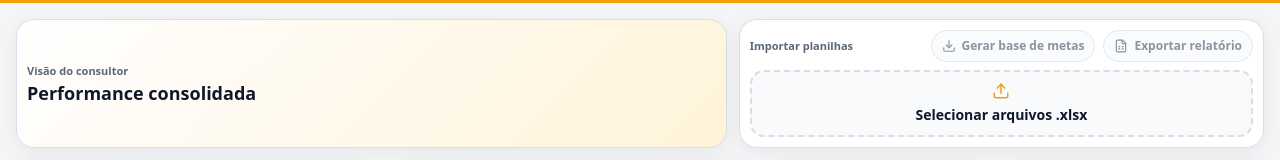
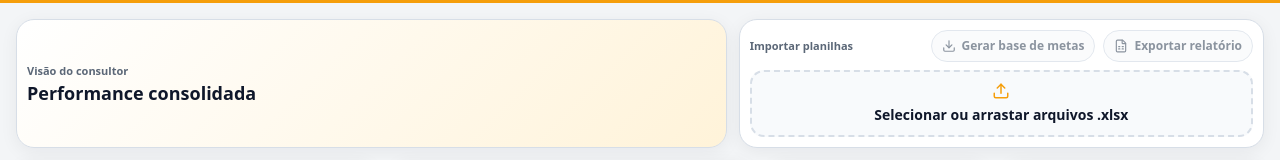
Before and after one commit to deneroretti-ux/biservice, a Next.js app: page /dashboard-consultor in a window 1280 px wide. Shown: the part 128-288 px from the top of the page. Built offline with nearby package versions, Linux system fonts and the light colour scheme.

Commit message:
Update page.jsx
destaque_ok

```diff
--- a/app/dashboard-consultor/page.jsx
+++ b/app/dashboard-consultor/page.jsx
@@ -1,6 +1,6 @@
 "use client";
 
-import React, { useCallback, useMemo, useState } from "react";
+import React, { useCallback, useMemo, useState, useRef } from "react";
 import * as XLSX from "xlsx";
 import {
   ResponsiveContainer,
@@ -710,6 +710,9 @@ export default function Page() {
   const [fConsultor, setFConsultor] = useState("todos");
   const [metricTab, setMetricTab] = useState("score");
   const [rankingType, setRankingType] = useState("consultor");
+  const [isDragging, setIsDragging] = useState(false);
+  const fileInputRef = useRef(null);
+  const dragCounterRef = useRef(0);
 
   const handleFiles = useCallback(async (fileList) => {
     const files = Array.from(fileList || []);
@@ -737,6 +740,45 @@ export default function Page() {
     setParsed(next);
     setFilesLoaded(files.map((f) => f.name));
   }, []);
+
+
+  const handleDragEnter = useCallback((e) => {
+    e.preventDefault();
+    e.stopPropagation();
+    dragCounterRef.current += 1;
+    setIsDragging(true);
+  }, []);
+
+  const handleDragOver = useCallback((e) => {
+    e.preventDefault();
+    e.stopPropagation();
+    if (e.dataTransfer) {
+      e.dataTransfer.dropEffect = "copy";
+    }
+  }, []);
+
+  const handleDragLeave = useCallback((e) => {
+    e.preventDefault();
+    e.stopPropagation();
+    dragCounterRef.current -= 1;
+    if (dragCounterRef.current <= 0) {
+      dragCounterRef.current = 0;
+      setIsDragging(false);
+    }
+  }, []);
+
+  const handleDrop = useCallback((e) => {
+    e.preventDefault();
+    e.stopPropagation();
+    dragCounterRef.current = 0;
+    setIsDragging(false);
+    const files = Array.from(e.dataTransfer?.files || []);
+    if (files.length) {
+      handleFiles(files);
+    }
+  }, [handleFiles]);
+
+
 
   const aggregated = useMemo(() => aggregateData(parsed), [parsed]);
 
@@ -925,13 +967,41 @@ export default function Page() {
                 </button>
               </div>
             </div>
-            <label style={{ display: "block", cursor: "pointer" }}>
-              <div style={{ border: `2px dashed ${COLORS.border}`, background: COLORS.panelAlt, borderRadius: 14, minHeight: 66, padding: "10px 12px", textAlign: "center", display: "flex", flexDirection: "column", alignItems: "center", justifyContent: "center" }}>
-                <Upload size={18} color={COLORS.orange} />
-                <div style={{ fontSize: 14, fontWeight: 800, color: COLORS.text, marginTop: 4 }}>Selecionar arquivos .xlsx</div>
+            <div
+              onDragEnter={handleDragEnter}
+              onDragOver={handleDragOver}
+              onDragLeave={handleDragLeave}
+              onDrop={handleDrop}
+              onClick={() => fileInputRef.current?.click()}
+              style={{
+                border: `2px dashed ${isDragging ? COLORS.blue : COLORS.border}`,
+                background: isDragging ? "#eef4ff" : COLORS.panelAlt,
+                borderRadius: 14,
+                minHeight: 66,
+                padding: "10px 12px",
+                textAlign: "center",
+                display: "flex",
+                flexDirection: "column",
+                alignItems: "center",
+                justifyContent: "center",
+                cursor: "pointer",
+                transition: "all 0.15s ease",
+                userSelect: "none",
+              }}
+            >
+              <Upload size={18} color={isDragging ? COLORS.blue : COLORS.orange} />
+              <div style={{ fontSize: 14, fontWeight: 800, color: COLORS.text, marginTop: 4, pointerEvents: "none" }}>
+                {isDragging ? "Solte os arquivos aqui" : "Selecionar ou arrastar arquivos .xlsx"}
               </div>
-              <input type="file" multiple accept=".xlsx" style={{ display: "none" }} onChange={(e) => handleFiles(e.target.files)} />
-            </label>
+              <input
+                ref={fileInputRef}
+                type="file"
+                multiple
+                accept=".xlsx"
+                style={{ display: "none" }}
+                onChange={(e) => handleFiles(e.target.files)}
+              />
+            </div>
             {!!filesLoaded.length && (
               <div style={{ marginTop: 8, display: "flex", gap: 8, flexWrap: "wrap" }}>
                 <span style={{ background: COLORS.orangeSoft, color: COLORS.text, border: `1px solid #f4d28a`, padding: "6px 10px", borderRadius: 999, fontSize: 12, fontWeight: 700 }}>
@@ -961,7 +1031,12 @@ export default function Page() {
           </Card>
           <Card style={{ padding: 16, background: current ? COLORS.panel : COLORS.panelAlt }}>
             <div style={{ fontSize: 13, fontWeight: 700, color: COLORS.subtext }}>Status do destaque</div>
-            <div style={{ fontSize: 28, fontWeight: 900, color: current ? scoreColor(current.score) : COLORS.subtext, marginTop: 10 }}>{current ? scoreLabel(current.score) : "Sem dados"}</div>
+            <div style={{ fontSize: 28, fontWeight: 900, color: current ? scoreColor(current.score) : COLORS.subtext, marginTop: 10 }}>
+              {current ? scoreLabel(current.score) : "Sem dados"}
+            </div>
+            <div style={{ fontSize: 13, color: COLORS.subtext, marginTop: 8, fontWeight: 700 }}>
+              {current ? current.consultor : ""}
+            </div>
           </Card>
         </div>
 
```
